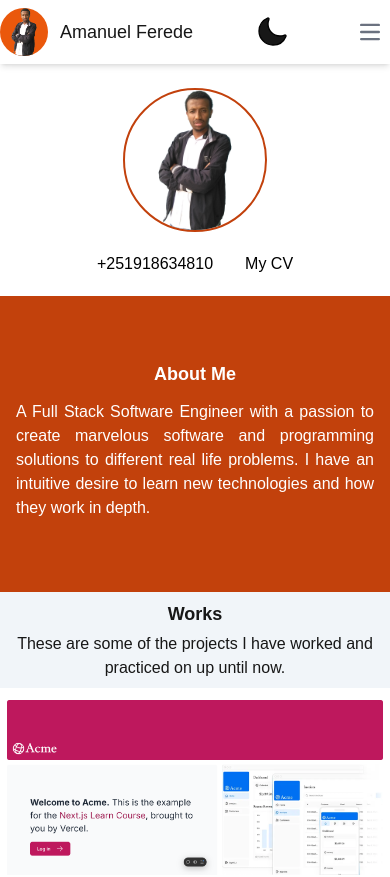
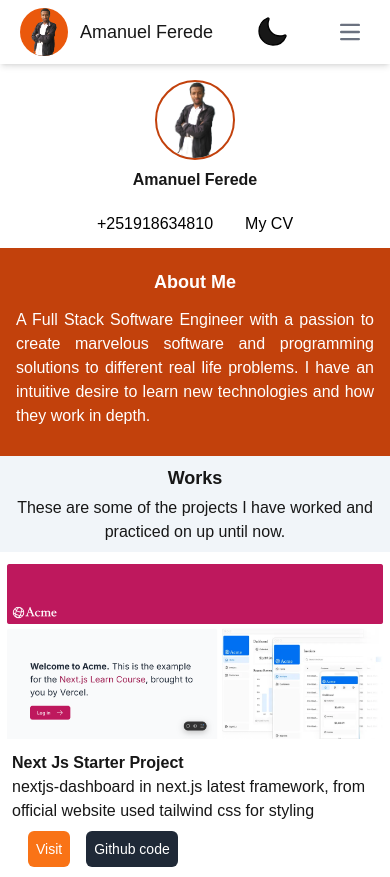
Before and after one commit to amaniCoding/amani-portifolio, a Next.js app: page / in a window 390 px wide. Shown: the top 877 px of the page. Built offline with nearby package versions, Linux system fonts and the light colour scheme.

Commit message:
added some features

```diff
--- a/app/ui/about-me.tsx
+++ b/app/ui/about-me.tsx
@@ -3,7 +3,7 @@ export default function AboutMe() {
   return (
     <section className="w-full md:py-4 p-2 bg-orange-700 dark:bg-slate-900" id="about-me">
 
-      <div className="mx-auto max-w-screen-md py-14">
+      <div className="mx-auto max-w-screen-md md:py-14 py-3">
         <h1 className='md:text-2xl text-lg font-bold text-center mb-1 text-white dark:text-slate-400'>About Me</h1>
         <p className="text-white md:text-center text-justify md:p-0 p-2 w-full dark:text-slate-300">A Full Stack Software Engineer with a passion to create marvelous software and programming solutions to different real life problems. I have an intuitive desire to learn new technologies and how they work in depth.</p>
       </div>
--- a/app/ui/hero-image.tsx
+++ b/app/ui/hero-image.tsx
@@ -12,17 +12,19 @@ export default function HeroImage() {
         });
     }
     return (
-        <section className="w-full dark:bg-gray-900 md:bg-slate-600 md:mt-[65px] pt-[88px] md:bg-[url('/tt.png')] md:h-screen md:bg-no-repeat relative dark:brightness-75 md:bg-cover" id='home'>
-            <div className='md:hidden flex items-center justify-center'>
+        <section className="w-full dark:bg-gray-900 md:bg-slate-600 md:mt-[64px] mt-[80px]  md:bg-[url('/tt.png')] md:h-screen md:bg-no-repeat relative dark:brightness-75 md:bg-cover" id='home'>
+            <div className='md:hidden flex items-center justify-center space-x-5'>
                 <Image
                     src={`/99.png`}
                     width={0}
                     height={0}
                     sizes='100vh'
                     alt='Amanuel Ferede'
-                    className='w-36 h-36 rounded-full border-2 border-orange-700 object-cover'
+                    className='w-20 h-20 rounded-full border-2 border-orange-700 object-cover'
                 />
+
             </div>
+            <p className='md:hidden block text-center font-bold p-2 '>Amanuel Ferede</p>
             <div className='md:block hidden w-[32%] absolute right-2 top-32'>
                 <p className='text-4xl text-orange-600 font-bold'>{'"'} Everything is perfect and there is always room for improvement. {'"'}</p>
             </div>
@@ -40,7 +42,7 @@ export default function HeroImage() {
                 </div>
 
             </div>
-            <div className='md:hidden flex space-x-4 items-center justify-center py-3'>
+            <div className='md:hidden flex space-x-4 items-center justify-center py-1'>
                 <span className='p-2  md:text-white dark:text-white text-black'>+251918634810</span>
                 <Link href={`https://drive.google.com/file/d/1ohIyY6rr44uTVCIWJbe5SyhXh-8fQBGN/view?usp=drive_link`} target='_blank' className='p-2  md:text-white text-black dark:text-white text-nowrap'>My CV</Link>
             </div>
--- a/app/ui/nav-bar.tsx
+++ b/app/ui/nav-bar.tsx
@@ -48,7 +48,7 @@ export default function Navbar() {
 
 
     return (
-        <nav className="bg-white shadow-md fixed w-full z-20 top-0 left-0 right-0 dark:bg-black">
+        <nav className="bg-white shadow-md fixed w-full z-20 top-0 left-0 right-0 dark:bg-black px-5">
             <div className="max-w-screen-xl flex flex-wrap items-center justify-between mx-auto py-2 relative">
                 <Link href={`#`} onClick={(e) => { hadelScroll(e, "home") }} className="flex items-center space-x-3">
                     <Image
@@ -64,7 +64,7 @@ export default function Navbar() {
                 </Link>
 
                 <div className={
-                    clsx("w-full md:block md:w-auto md:static absolute top-14 right-0 left-0 z-10 dark:bg-black",
+                    clsx("w-full md:block md:w-auto md:static absolute top-12 right-0 left-0 z-10 dark:bg-black",
                         {
                             "hidden": showCollapse === false
                         }
```
